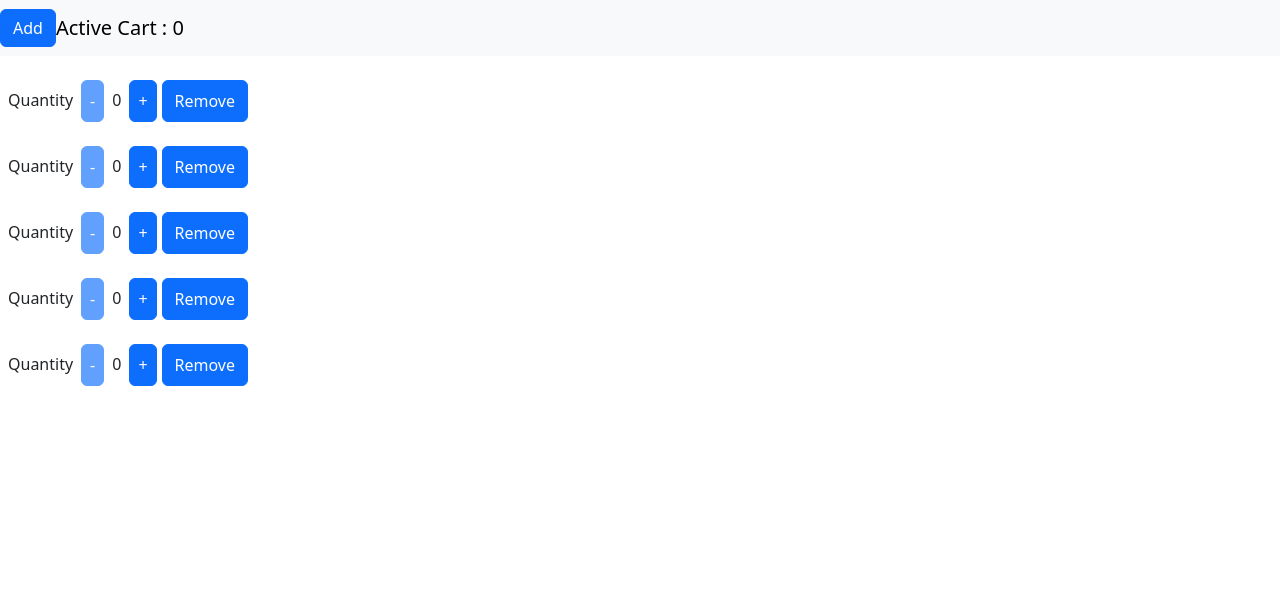
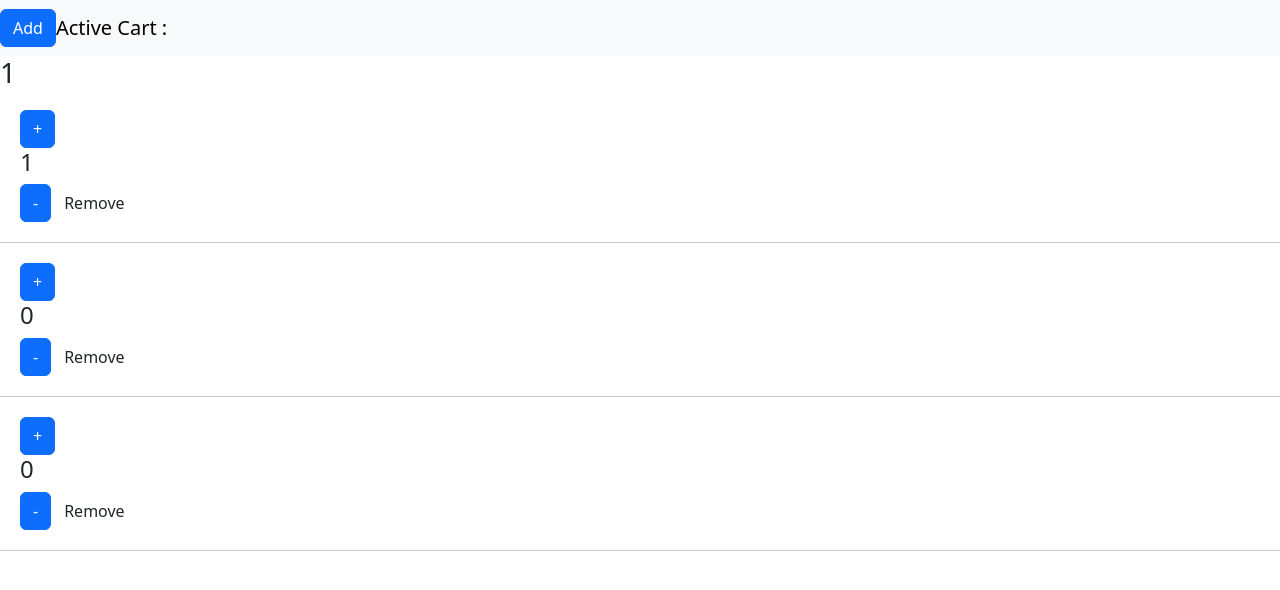
Before and after one commit to rds8rds/my-app, a React (Create React App) app: page / in a window 1280 px wide. Shown: the top 590 px of the page. Built offline with nearby package versions, Linux system fonts and the light colour scheme.

Commit message:
class 14 complite but can't pass the showNonZeroCounters to Navbar class

```diff
--- a/src/App.js
+++ b/src/App.js
@@ -1,72 +1,15 @@
 import React, { Component } from "react";
-import Counter from "./components/counter.component";
+import Counters from "./components/counters.component";
 import Navbar from "./components/navbar.component";
 
-// functional component dia amra render() ke use korte parbo na
-
 class App extends Component {
-  state = {
-    handleCounters: [1, 2, 3, 4, 5],
-    activeCart: 0,
-  };
-  handleRemove = () => {
-    const counters = [...this.state.handleCounters];
-    counters.pop();
-    this.setState({ handleCounters: counters });
-  };
-
-  handleAdd = () => {
-    const counters = [...this.state.handleCounters];
-    counters.push(1);
-    this.setState({ handleCounters: counters });
-  };
-
-  counter = () => {
-    return this.state.handleCounters.length;
-  };
-
-  activeCartInc = () => {
-    const curr = this.state.activeCart;
-    this.setState({ activeCart: curr + 1 });
-    console.log(this.state.activeCart);
-  };
-
-  activeCartDec = () => {
-    const curr = this.state.activeCart;
-    this.setState({ activeCart: curr - 1 });
-    console.log(this.state.activeCart);
-  };
-
   render() {
     return (
-      // <> react fragment
       <>
-        <Navbar handleAdd={this.handleAdd} activeCart={this.state.activeCart} />
-        {this.state.handleCounters.map((counter, index) => (
-          <>
-            <br />
-            <Counter
-              onRemove={this.handleRemove}
-              key={index}
-              activeCartInc={this.activeCartInc}
-              activeCartDec={this.activeCartDec}
-            />
-          </>
-        ))}
-
-        {/* {this.state.counters.map((counter, index) => (
-          <h1 key={index}>{counter}</h1>
-        ))} */}
+        <Navbar />
+        <Counters />
       </>
     );
   }
 }
-
 export default App;
-
-// new nav bar
-// modified counter component with css and button
-// map function implementation on array
-// new add button implementation
-// *** home work ***
-// props object passing from Apps to conter as onRemove
--- a/src/components/counter.component.js
+++ b/src/components/counter.component.js
@@ -1,73 +1,35 @@
 import React, { Component } from "react";
 
 class Counter extends Component {
-  state = {
-    count: 0,
-  };
-
-  handleDecrement = () => {
-    if (this.state.count > 0) this.setState({ count: this.state.count - 1 });
-  };
-
-  handleIncrement = () => {
-    this.setState({ count: this.state.count + 1 });
-  };
-
-  disableDecresebutton = () => {
-    return this.state.count === 0;
-  };
-
-  handleRemove = () => {
-    if (this.props.onRemove) {
-      this.props.onRemove();
-    }
-  };
-
-  handleClick = (param1, param2, flag) => {
-    param1();
-    if (flag && this.state.count == 0) param2();
-    else if (!flag && this.state.count == 1) param2();
+  handle = () => {
+    this.props.handleIncrement(this.props.id);
   };
 
   render() {
+    const { id, value, handleIncrement, handleDecrement, handleRemove } =
+      this.props;
     return (
-      <div className="d-flex flex-row">
-        <span className="p-2"> Quantity </span>
+      <>
+        <div style={{ margin: "20px " }}>
           <button
-          disabled={this.disableDecresebutton()} /* full function passing  */
-          className="p-2 btn btn-primary"
-          onClick={() =>
-            this.handleClick(
-              this.handleDecrement,
-              this.props.activeCartDec,
-              false
-            )
-          }
+            onClick={() => handleIncrement(id)}
+            className="btn btn-primary"
+          >
+            +
+          </button>
+          <h4>{this.props.value}</h4>
+          <button
+            onClick={() => handleDecrement(id)}
+            className="btn btn-primary"
           >
             -
           </button>
-        <span className="p-2"> {this.state.count} </span>
-        <button
-          className="p-2 btn btn-primary"
-          onClick={() =>
-            this.handleClick(
-              this.handleIncrement,
-              this.props.activeCartInc,
-              true
-            )
-          }
-        >
-          +
-        </button>
-        <button
-          style={{ marginLeft: "5px" }} /* taking spaces */
-          onClick={this.handleRemove}
-          className="btn btn-primary"
-        >
+          <button onClick={() => handleRemove(id)} className="btn btn-allert">
             {" "}
             Remove{" "}
           </button>
         </div>
+      </>
     );
   }
 }
--- /dev/null
+++ b/src/components/counters.component.js
@@ -0,0 +1,74 @@
+import React, { Component } from "react";
+import Counter from "./counter.component";
+
+class Counters extends Component {
+  state = {
+    counters: [
+      {
+        id: 1,
+        value: 1,
+      },
+      {
+        id: 2,
+        value: 0,
+      },
+      {
+        id: 3,
+        value: 0,
+      },
+    ],
+  };
+
+  handleIncrement = (id) => {
+    //we need a fiind function;
+    const counters = [...this.state.counters];
+    const counter = this.state.counters.find((counter) => counter.id === id);
+    counter.value += 1;
+    this.setState({ counters: counters });
+  };
+
+  handleDecrement = (id) => {
+    //we need a fiind function;
+    const counters = [...this.state.counters];
+    const counter = this.state.counters.find((counter) => counter.id === id);
+    if (counter.value === 0) return;
+    counter.value -= 1;
+    this.setState({ counters: counters });
+  };
+
+  handleRemove = (id) => {
+    const counters = this.state.counters.filter((counter) => counter.id != id);
+    this.setState({ counters: counters });
+  };
+
+  showNonZeroCounters = () => {
+    let count = 0; // as the value changes let is our type
+    this.state.counters.forEach((counter) => {
+      if (counter.value > 0) count++;
+    });
+    return count;
+  };
+
+  render() {
+    return (
+      <>
+        <h3>{this.showNonZeroCounters()}</h3>
+        {this.state.counters.map((counter) => (
+          <React.Fragment key={counter.id}>
+            <Counter
+              id={counter.id}
+              value={counter.value}
+              handleDecrement={this.handleDecrement}
+              handleIncrement={this.handleIncrement}
+              handleRemove={this.handleRemove}
+            />
+            {/* {return <Counter/ >;} is same as (<Counter />) */}
+            <hr />
+          </React.Fragment>
+        ))}
+      </>
+    );
+  }
+}
+
+export default Counters;
```
Lines whose indentation alone changed are shown as unchanged.
